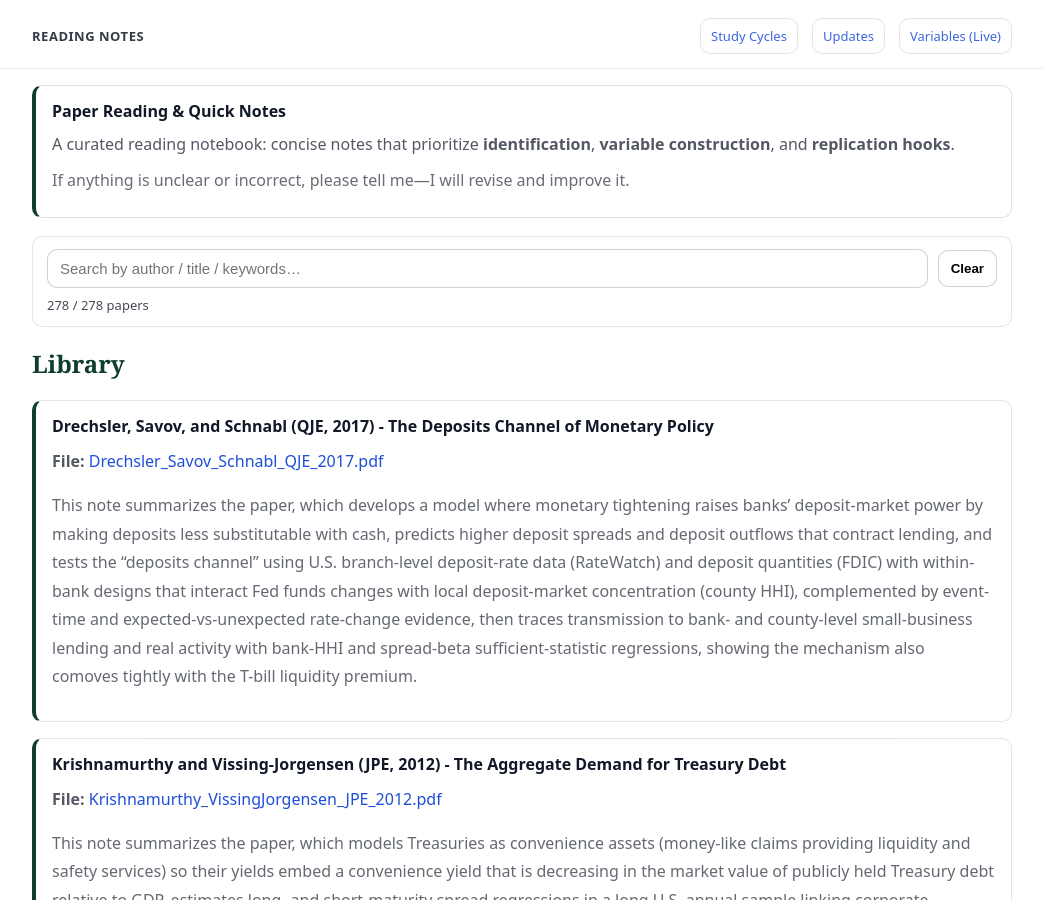
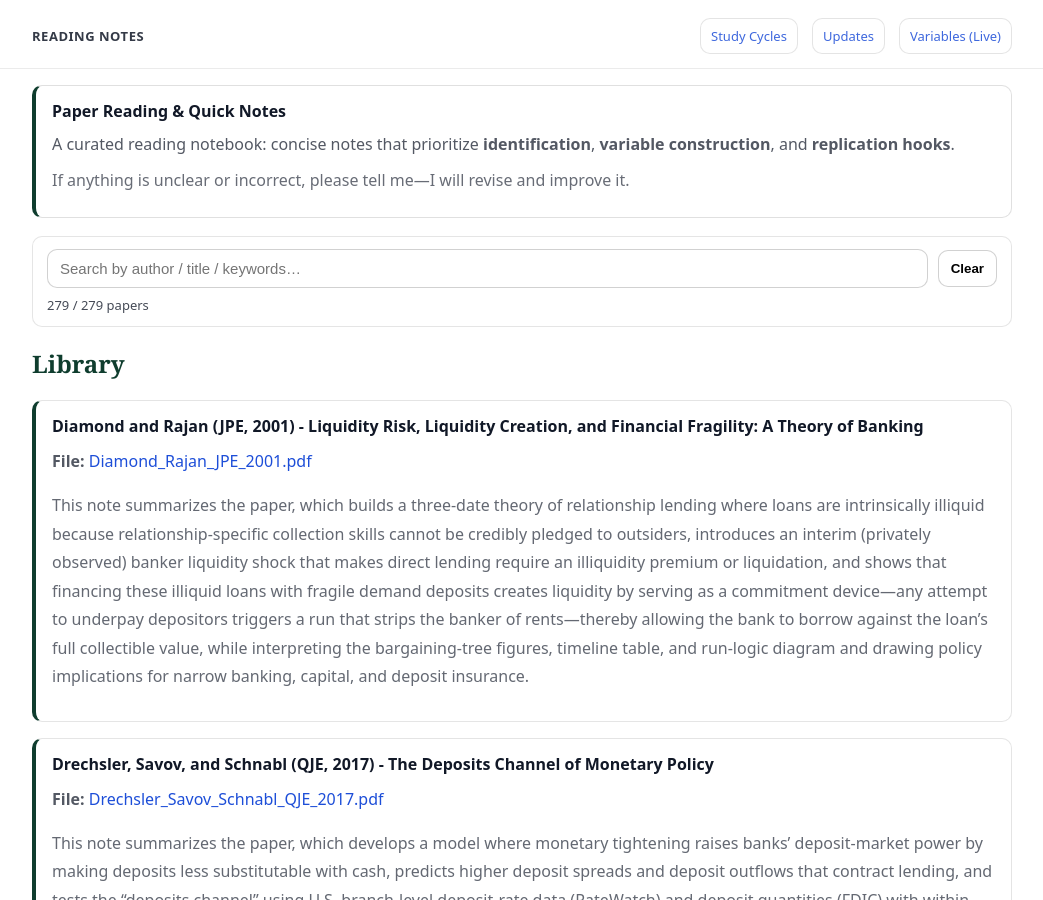
Before and after one commit to yaxinzn/study-archive, a Jekyll site: the page built from reading/index.md, in a window 1280 px wide and 900 px high. Shown: the whole window, without its empty margins (118-1161 px from the left). Built offline with Jekyll 4.4.1, drawn with Linux system fonts in a browser that asks for light colours.

Commit message:
Reading: add/update Diamond_Rajan_JPE_2001.pdf

```diff
--- a/_data/reading.yml
+++ b/_data/reading.yml
@@ -1,3 +1,7 @@
+- title: "Diamond and Rajan (JPE, 2001) - Liquidity Risk, Liquidity Creation, and Financial Fragility: A Theory of Banking"
+  file: "Diamond_Rajan_JPE_2001.pdf"
+  desc: "This note summarizes the paper, which builds a three-date theory of relationship lending where loans are intrinsically illiquid because relationship-specific collection skills cannot be credibly pledged to outsiders, introduces an interim (privately observed) banker liquidity shock that makes direct lending require an illiquidity premium or liquidation, and shows that financing these illiquid loans with fragile demand deposits creates liquidity by serving as a commitment device—any attempt to underpay depositors triggers a run that strips the banker of rents—thereby allowing the bank to borrow against the loan’s full collectible value, while interpreting the bargaining-tree figures, timeline table, and run-logic diagram and drawing policy implications for narrow banking, capital, and deposit insurance."
+
 - title: "Drechsler, Savov, and Schnabl (QJE, 2017) - The Deposits Channel of Monetary Policy"
   file: "Drechsler_Savov_Schnabl_QJE_2017.pdf"
   desc: "This note summarizes the paper, which develops a model where monetary tightening raises banks’ deposit-market power by making deposits less substitutable with cash, predicts higher deposit spreads and deposit outflows that contract lending, and tests the “deposits channel” using U.S. branch-level deposit-rate data (RateWatch) and deposit quantities (FDIC) with within-bank designs that interact Fed funds changes with local deposit-market concentration (county HHI), complemented by event-time and expected-vs-unexpected rate-change evidence, then traces transmission to bank- and county-level small-business lending and real activity with bank-HHI and spread-beta sufficient-statistic regressions, showing the mechanism also comoves tightly with the T-bill liquidity premium."
```
Also changed, not shown: 1 other file.
